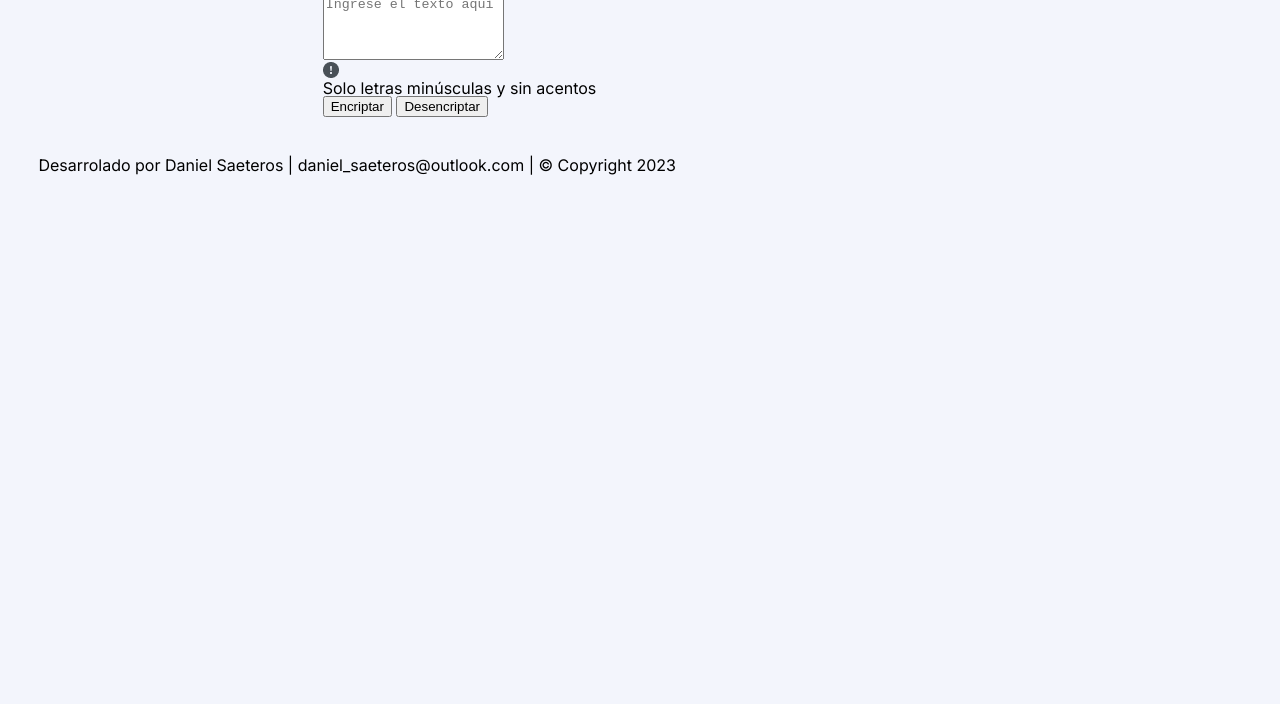
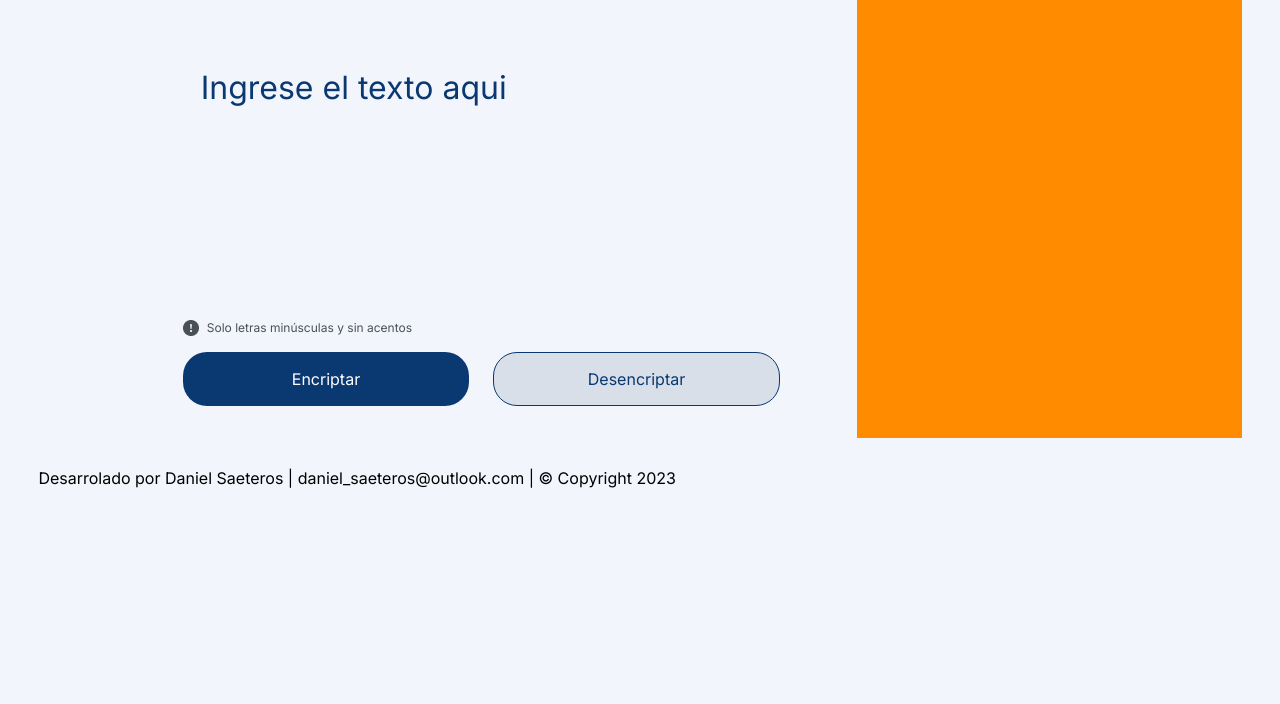
Before and after one commit to DanielSaeta/Encriptador-Texto-Desafio-ONE, a plain HTML site: page index.html in a window 1280 px wide. Shown: the part 96-800 px from the top of the page. Drawn offline with Linux system fonts and the light colour scheme.

Commit message:
Estilos para todo el bloque izquierdo que contiene el formulario del encriptador y sus botones

```diff
--- a/css/style.css
+++ b/css/style.css
@@ -14,10 +14,88 @@ img {
     height: auto;
 }
 
+.logo-alura{
+    position: absolute;
+}
+
 main {
     display: flex;
     flex-flow: row wrap;
     justify-content: space-evenly;
     gap: 6vw;
-    margin: 2.5rem 0;
+    margin: 2rem 0;
 }
+
+.bloque-izquierdo{
+    display: flex;
+    flex-flow: row wrap;
+    flex: 1 40%;
+    margin-top: 6rem;
+    margin-bottom: 2rem;
+    padding-left: 12%;
+}
+
+.bloque-izquierdo textarea{
+    background-color: #F3F5FC;
+    flex: 1 100%;
+    font-family: 'Inter';
+    font-size: 2rem;
+    line-height: 3rem;
+    color: #0A3871;
+    border: 0;
+    resize: unset;
+    padding: 2rem 3%;
+}
+
+.bloque-izquierdo textarea::placeholder{
+    opacity: 1;
+    color: #0A3871;
+}
+
+.indicacion {
+    flex: 1 100%;
+    display: flex;
+    align-items: center;
+    gap: 0.5rem;
+    margin-top: 2rem;
+}
+
+.indicacion p {
+    display: inline-block;
+    color: #495057;
+    font-size: 0.75rem;
+}
+
+.botones{
+    flex: 1 100%;
+    display: flex;
+    flex-flow: row;
+    gap: 1.5rem;
+    margin-top: 1rem;
+}
+
+.botones input {
+    flex: 1 50%;
+    padding: 1rem;
+    border-radius: 1.5rem;
+    font-family: 'Inter';
+    font-size: 1rem;
+}
+
+.btn-encriptar {
+    background-color: #0A3871;
+    border: 0;
+    color: white;
+}
+
+.btn-desencriptar {
+    background-color: #D8DFE8;
+    border: 1.5px solid #0A3871;
+    color: #0A3871;
+}
+
+.bloque-derecho{
+    background-color: darkorange;
+    width: 26%;
+    padding: 0 3%;
+}
--- a/index.html
+++ b/index.html
@@ -24,12 +24,16 @@
         <main>
             <form class="bloque-izquierdo">
                 <textarea cols="20" rows="4" placeholder="Ingrese el texto aqui" required></textarea>
+
                 <fieldset class="indicacion">
                     <img src="images/icono-exclamacion.png" alt="Icono de Exclamación">
                     <p class="texto-indicacion">Solo letras minúsculas y sin acentos</p>
                 </fieldset>
-                <input class="btn-encriptar" type="button" value="Encriptar">
-                <input class="btn-desencriptar" type="button" value="Desencriptar">
+
+                <fieldset class="botones">
+                    <input class="btn-encriptar" type="button" value="Encriptar">
+                    <input class="btn-desencriptar" type="button" value="Desencriptar">
+                </fieldset>
             </form>
 
             <form class="bloque-derecho">
```
